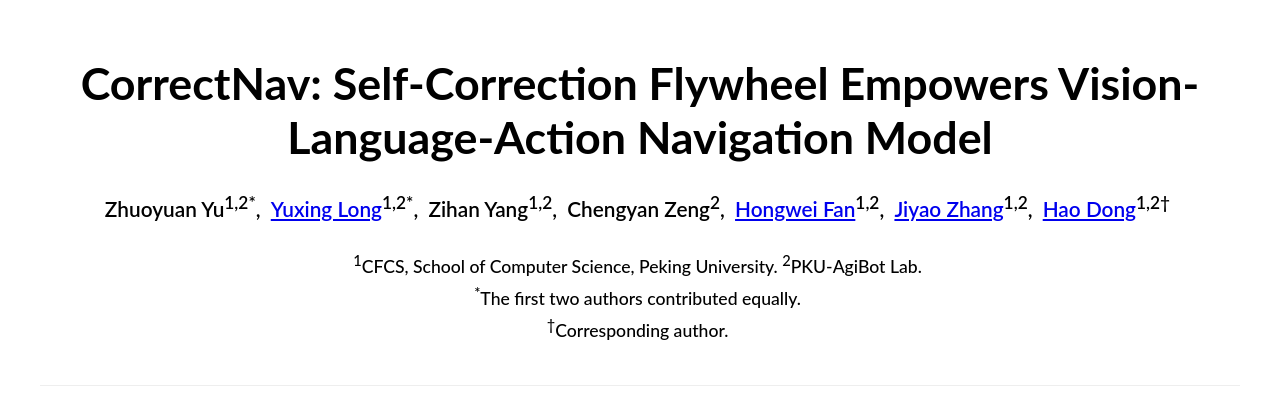
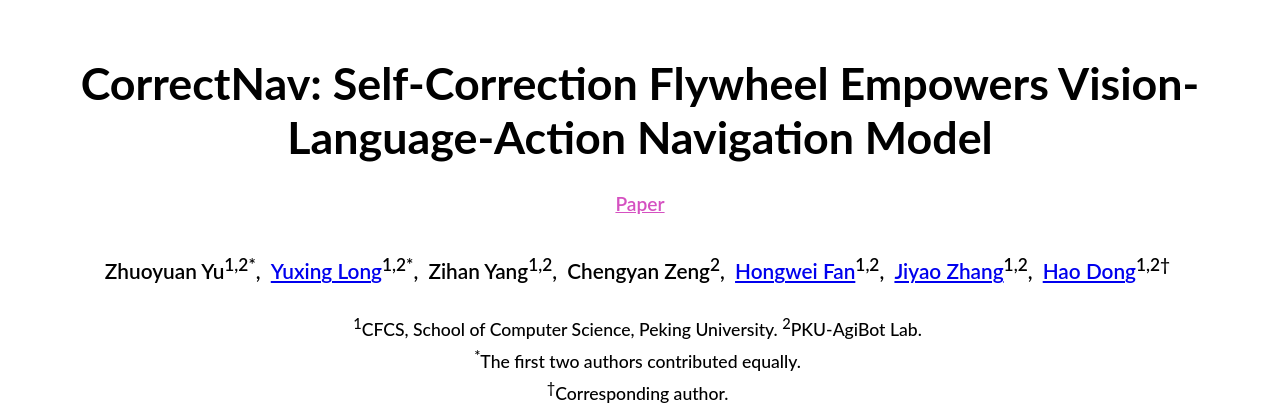
Before and after one commit to correctnav/correctnav.github.io, a plain HTML site: page index.html in a window 1280 px wide. Shown: the top 405 px of the page. Drawn offline with Linux system fonts and the light colour scheme.

Commit message:
Update index.html

```diff
--- a/index.html
+++ b/index.html
@@ -119,11 +119,20 @@
             height: 100%;
             border: none;
         }
+        .paper-link {
+            display: block;
+            margin-bottom: 2rem;
+            font-size: 1.2rem;
+            color: #d551c1;
+            font-weight: 600;
+        }
     </style>
 </head>
 <body dir="ltr">
     <section class="center">
         <h1>CorrectNav: Self-Correction Flywheel Empowers Vision-Language-Action Navigation Model</h1>
+
+        <a href="https://arxiv.org/pdf/2508.10416" class="paper-link">Paper</a>
 
         <div class="authors">
             <span class="author-block">
@@ -206,14 +215,14 @@
         <h3>Error-Correcting in Real-World</h3>
         <div class="video-grid">
             <div class="video-item">
-                <iframe src="https://www.youtube-nocookie.com/embed/example1"
+                <iframe src="1.mp4"
                         frameborder="0"
                         allow="accelerometer; autoplay; clipboard-write; encrypted-media; gyroscope; picture-in-picture"
                         allowfullscreen></iframe>
                 <p class="video-caption">Video 1: Real-world error correction in indoor environment</p>
             </div>
             <div class="video-item">
-                <iframe src="https://www.youtube-nocookie.com/embed/example2"
+                <iframe src="2.mp4"
                         frameborder="0"
                         allow="accelerometer; autoplay; clipboard-write; encrypted-media; gyroscope; picture-in-picture"
                         allowfullscreen></iframe>
```
